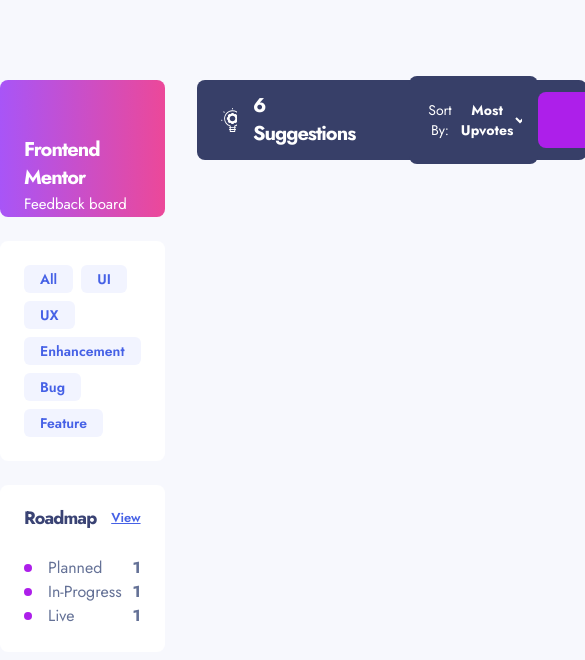
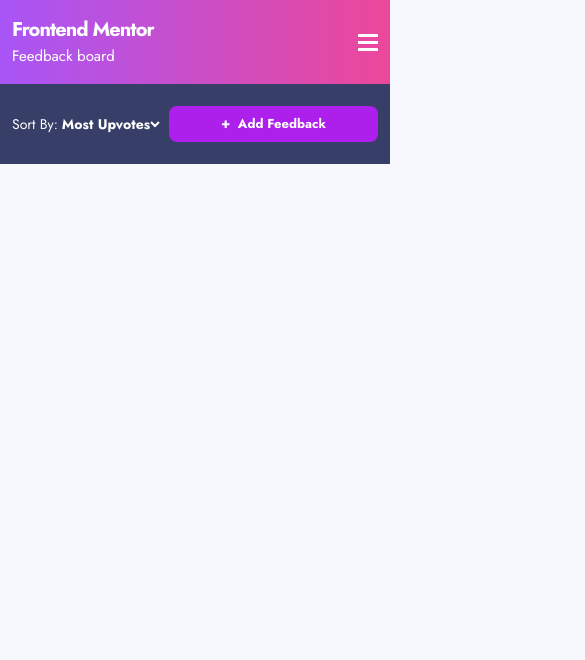
Before and after one commit to prnachap/product-feedback-frontend, a Next.js app: page / in a window 390 px wide. Shown: the top 660 px of the page, 585 px wide, since content can reach past the window. Built offline with nearby package versions, Linux system fonts and the light colour scheme.

Commit message:
updated layout for homepage for mobile view

```diff
--- /dev/null
+++ b/components/AnimatedSvgIcons/AnimatedHamburgerIcon.tsx
@@ -0,0 +1,49 @@
+import React, { useState } from "react";
+import { motion } from "framer-motion";
+
+type AnimatedHamburgerIconProps = {
+  animate: string;
+};
+
+const hamburgerVariant = {
+  initial: {
+    opacity: 1,
+    d: "M0 0h20v3H0zM0 7h20v3H0zM0 14h20v3H0z",
+    rotate: 0,
+    transition: {
+      type: "tween",
+      duration: 0.5,
+    },
+  },
+  final: {
+    opacity: 1,
+    rotate: "90deg",
+    d: "M15.01.368l2.122 2.122-6.01 6.01 6.01 6.01-2.122 2.122L9 10.622l-6.01 6.01L.868 14.51 6.88 8.5.87 2.49 2.988.368 9 6.38 15.01.37z",
+    transition: {
+      type: "tween",
+      duration: 0.5,
+    },
+  },
+};
+
+const AnimatedHamburgerIcon: React.FC<AnimatedHamburgerIconProps> = ({
+  animate,
+}) => {
+  const [open, setOpen] = useState(false);
+  return (
+    <div onClick={() => setOpen((prev) => !prev)}>
+      <motion.svg width="20" height="17" xmlns="http://www.w3.org/2000/svg">
+        <g fill="#FFF" fillRule="evenodd">
+          <motion.path
+            initial="initial"
+            animate={open ? "final" : "initial"}
+            variants={hamburgerVariant}
+            d="M0 0h20v3H0zM0 7h20v3H0zM0 14h20v3H0z"
+          />
+        </g>
+      </motion.svg>
+    </div>
+  );
+};
+
+export default AnimatedHamburgerIcon;
--- a/components/Containers/HomePageContainer.tsx
+++ b/components/Containers/HomePageContainer.tsx
@@ -1,16 +1,18 @@
 import CreateFeedbackBar from "../CreateFeedbackBar.tsx/CreateFeedbackBar";
 import FeedbackLogo from "../LogoCard/FeedbackLogo";
+import NavbarMobile from "../Navbar/Navbar";
 import RoadmapCard from "../RoadmapCard/RoadmapCard";
 import TagsCard from "../TagsCard/TagsCard";
 
 const HomePageContainer: React.FC = () => {
   return (
-    <div className="max-w-6xl w-full mt-20 mx-auto flex gap-8">
-      <div className="flex gap-6 flex-col">
+    <div className="w-full mx-auto flex flex-col md:mt-20 md:gap-10 md:w-[90%] lg:max-w-5xl lg:w-full lg:flex-row lg:gap-8">
+      <div className="hidden  md:flex md:flex-row md:justify-between md:gap-3 lg:flex-col lg:gap-6">
         <FeedbackLogo />
         <TagsCard />
         <RoadmapCard />
       </div>
+      <NavbarMobile />
       <CreateFeedbackBar />
     </div>
   );
--- a/components/CreateFeedbackBar.tsx/CreateFeedbackBar.tsx
+++ b/components/CreateFeedbackBar.tsx/CreateFeedbackBar.tsx
@@ -7,15 +7,15 @@ import { sortBy } from "../../constants";
 const CreateFeedbackBar: React.FC = () => {
   return (
     <div className="w-full relative">
-      <div className="flex items-center justify-between bg-american-blue-200 p-6 rounded-lg min-h-[5rem] max-h-[5rem]">
+      <div className="flex items-center justify-between px-3 gap-2 min-h-[5rem] max-h-[5rem] bg-american-blue-200 md:p-6 md:rounded-lg">
         <div className="flex gap-4 items-center">
-          <BlubIcon />
-          <h2 className="text-white">{`${6} Suggestions`}</h2>
-          <div className="ml-[38px]">
-            <MenuButton<string, string> title="Most Upvotes" options={sortBy} />
+          <BlubIcon className="hidden md:inline-block" />
+          <h2 className="text-white hidden md:inline-block">{`${6} Suggestions`}</h2>
+          <div className="md:ml-[38px]">
+            <MenuButton<string> options={sortBy} />
           </div>
         </div>
-        <div className="flex items-start">
+        <div>
           <StyledButton className="flex items-center gap-2 btn-primary">
             <PlusIcon />
             <span>Add Feedback</span>
--- a/components/DropdownMenu/MenuButton.tsx
+++ b/components/DropdownMenu/MenuButton.tsx
@@ -4,16 +4,14 @@ import { useClickOutside } from "../../hooks/useClickOutside";
 import AnimatedDropdownIcon from "../AnimatedSvgIcons/AnimatedDropdownIcon";
 import MenuList from "./MenuList";
 
-type SortByDropdownProps<T, Y> = {
-  title: T;
-  options: Y[];
+type SortByDropdownProps<T> = {
+  options: T[];
   children?: React.ReactNode;
 };
 
-function SortByDropdown<T extends string, Y extends string | number>({
-  title,
+function SortByDropdown<T extends string | number>({
   options,
-}: SortByDropdownProps<T, Y>) {
+}: SortByDropdownProps<T>) {
   const [selectedMenuOption, setSelectedMenuOption] = useState(options[0]);
   const [openMenu, setOpenMenu] = useState(false);
   const dropdownRef = useRef(null);
@@ -24,7 +22,7 @@ function SortByDropdown<T extends string, Y extends string | number>({
   const animate = openMenu ? "animate" : "initial";
 
   const handleMenu = () => setOpenMenu(!openMenu);
-  const handleMenuList = (option: Y) => {
+  const handleMenuList = (option: T) => {
     setSelectedMenuOption(option);
     setOpenMenu(false);
   };
@@ -33,8 +31,8 @@ function SortByDropdown<T extends string, Y extends string | number>({
     return (
       <AnimatePresence>
         {openMenu && (
-          <div className="w-[200px] absolute top-20 z-1">
-            <MenuList<Y>
+          <div className="w-[200px] absolute top-12 z-1">
+            <MenuList<T>
               value={selectedMenuOption}
               onChange={handleMenuList}
               listItems={options}
@@ -48,11 +46,11 @@ function SortByDropdown<T extends string, Y extends string | number>({
   return (
     <div className="relative" ref={dropdownRef}>
       <button
-        className="flex items-center px-4 py-6 bg-american-blue-200 text-white text-sm rounded-lg"
+        className="flex items-center bg-american-blue-200 text-white text-sm rounded-lg"
         onClick={handleMenu}
       >
         <span className="font-normal">Sort By:</span>
-        <span className="font-bold ml-1">{title}</span>
+        <span className="font-bold ml-1 capitalize">{selectedMenuOption}</span>
         <AnimatedDropdownIcon animate={animate} />
       </button>
       {renderDropdownList()}
--- a/components/LogoCard/FeedbackLogo.tsx
+++ b/components/LogoCard/FeedbackLogo.tsx
@@ -1,6 +1,6 @@
 const FeedbackLogo: React.FC = () => {
   return (
-    <div className="bg-gradient-to-r from-purple-500 to-pink-500 max-w-[15.9375rem] rounded-lg min-h-[8.5625rem] max-h-[8.5625rem] px-6 pt-14">
+    <div className="bg-gradient-to-r from-purple-500 to-pink-500 w-[15.9375rem] max-w-[15.9375rem] rounded-lg px-6 pt-14 pb-6">
       <h2 className="text-white">Frontend Mentor</h2>
       <span className="body-two-text text-white">Feedback board</span>
     </div>
--- /dev/null
+++ b/components/Navbar/Navbar.tsx
@@ -0,0 +1,15 @@
+import AnimatedHamburgerIcon from "../AnimatedSvgIcons/AnimatedHamburgerIcon";
+
+const NavbarMobile: React.FC = () => {
+  return (
+    <div className="bg-gradient-to-r from-purple-500 to-pink-500 w-full max-w-none px-3 py-4 flex justify-between items-center  md:hidden">
+      <div>
+        <h2 className="text-white">Frontend Mentor</h2>
+        <span className="body-two-text text-white">Feedback board</span>
+      </div>
+      <AnimatedHamburgerIcon animate={"animate"} />
+    </div>
+  );
+};
+
+export default NavbarMobile;
--- a/components/RoadmapCard/RoadmapCard.tsx
+++ b/components/RoadmapCard/RoadmapCard.tsx
@@ -10,7 +10,7 @@ const RoadmapCard: React.FC = () => {
   };
 
   return (
-    <div className="bg-white flex flex-col gap-6 px-6 pt-[19px] pb-6 max-w-[15.9375rem] rounded-lg">
+    <div className="bg-white flex flex-col gap-6 px-6 pt-[19px] pb-6 w-[15.9375rem] max-w-[15.9375rem] rounded-lg">
       <div className="flex justify-between items-center">
         <h3 className="text-american-blue-100">Roadmap</h3>
         <Link href="/roadmap">
--- a/components/TagsCard/TagsCard.tsx
+++ b/components/TagsCard/TagsCard.tsx
@@ -9,7 +9,7 @@ const TagsCard: React.FC = () => {
   };
 
   return (
-    <div className="bg-white max-w-[15.9375rem] p-6 flex flex-wrap gap-2 rounded-lg">
+    <div className="bg-white w-[15.9375rem] max-w-[15.9375rem] p-6 flex flex-wrap gap-2 rounded-lg">
       {renderTags()}
     </div>
   );
--- a/styles/global.css
+++ b/styles/global.css
@@ -23,7 +23,7 @@
 
 @layer utilities {
   .btn-base {
-    @apply text-sm font-bold px-[52px] py-2;
+    @apply text-[0.8125rem] font-bold px-[52px] py-2 md:text-sm;
   }
   .btn-primary {
     @apply btn-base bg-purple-1000 rounded-lg text-white hover:bg-purple-light transition-all;
```
